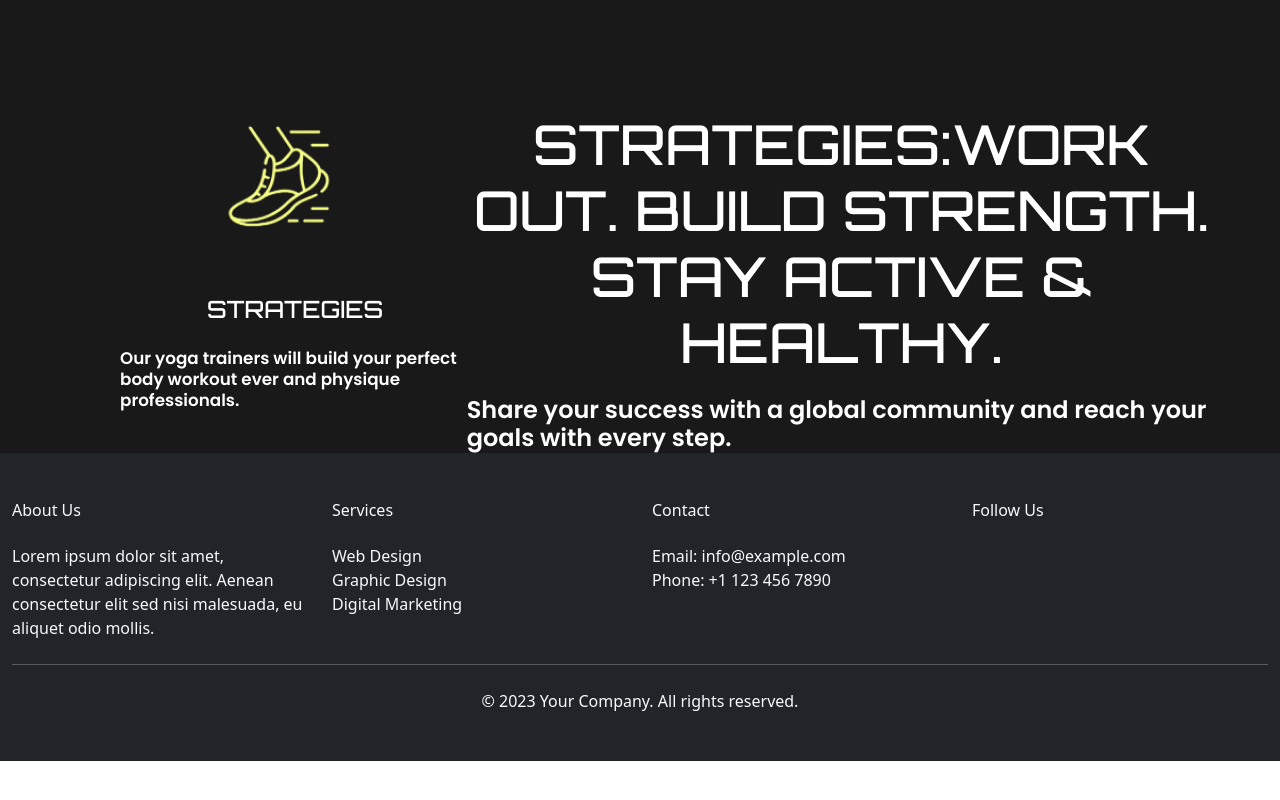
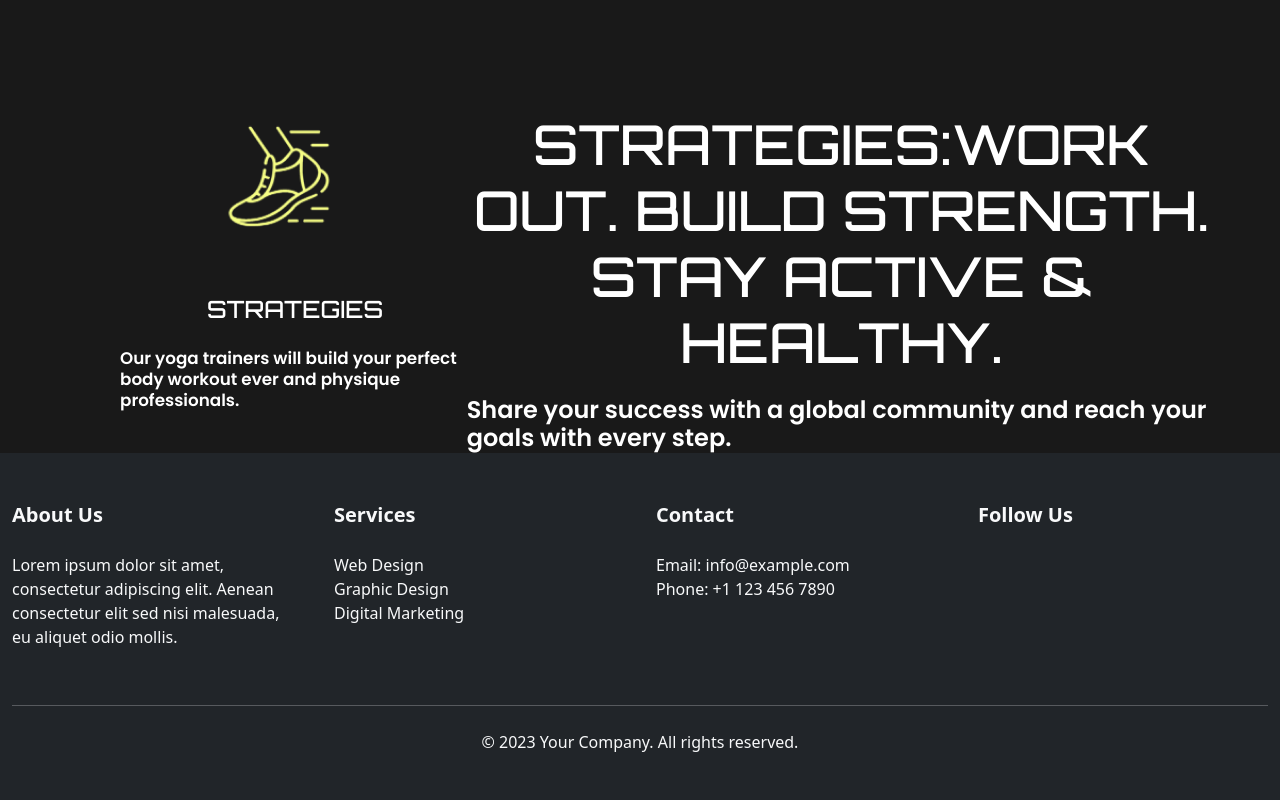
Before and after one commit to KumarDevdat/mernfinalproject, a React (Vite) app: page / in a window 1280 px wide. Shown: the part 2802-3602 px from the top of the page. Before the commit the page ends 3563 px from the top, so only its background shows below. Built offline with nearby package versions, Linux system fonts and the light colour scheme.

Commit message:
converted the footer code from bootstrap to tailwind

```diff
--- a/src/pages/Home/Footer.jsx
+++ b/src/pages/Home/Footer.jsx
@@ -1,32 +1,30 @@
-import { Container, Row, Col } from "react-bootstrap";
-
 const Footer = () => {
   return (
     <footer className="py-5 bg-dark text-light">
-      <Container>
-        <Row>
-          <Col md={3}>
-            <h2 className="mb-4">About Us</h2>
+      <div className="container mx-auto">
+        <div className="grid grid-cols-1 gap-8 md:grid-cols-4">
+          <div className="mb-8">
+            <h2 className="mb-4 text-xl font-bold">About Us</h2>
             <p>
               Lorem ipsum dolor sit amet, consectetur adipiscing elit. Aenean consectetur elit sed nisi malesuada, eu aliquet odio mollis.
             </p>
-          </Col>
-          <Col md={3}>
-            <h2 className="mb-4">Services</h2>
-            <ul className="list-unstyled">
+          </div>
+          <div className="mb-8">
+            <h2 className="mb-4 text-xl font-bold">Services</h2>
+            <ul className="list-none">
               <li>Web Design</li>
               <li>Graphic Design</li>
               <li>Digital Marketing</li>
             </ul>
-          </Col>
-          <Col md={3}>
-            <h2 className="mb-4">Contact</h2>
+          </div>
+          <div className="mb-8">
+            <h2 className="mb-4 text-xl font-bold">Contact</h2>
             <p>Email: info@example.com</p>
             <p>Phone: +1 123 456 7890</p>
-          </Col>
-          <Col md={3}>
-            <h2 className="mb-4">Follow Us</h2>
-            <div className="d-flex">
+          </div>
+          <div className="mb-8">
+            <h2 className="mb-4 text-xl font-bold">Follow Us</h2>
+            <div className="flex">
               <a href="#" className="text-light me-3">
                 <i className="fab fa-facebook-f"></i>
               </a>
@@ -37,11 +35,11 @@ const Footer = () => {
                 <i className="fab fa-instagram"></i>
               </a>
             </div>
-          </Col>
-        </Row>
+          </div>
+        </div>
         <hr className="my-4 bg-light" />
         <p className="text-center text-gray-400">© 2023 Your Company. All rights reserved.</p>
-      </Container>
+      </div>
     </footer>
   );
 };
```
